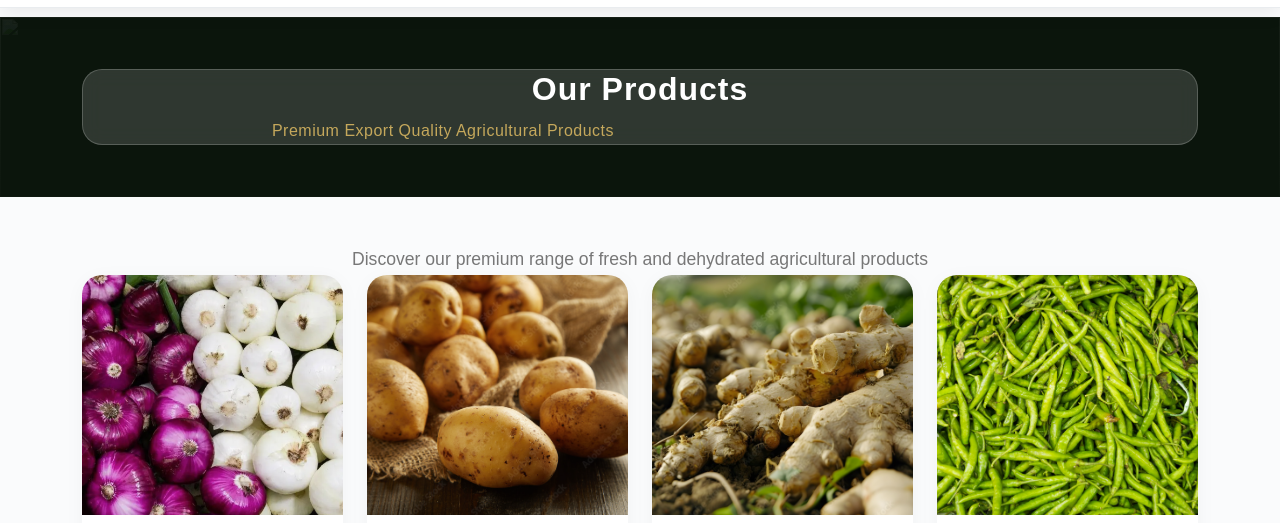
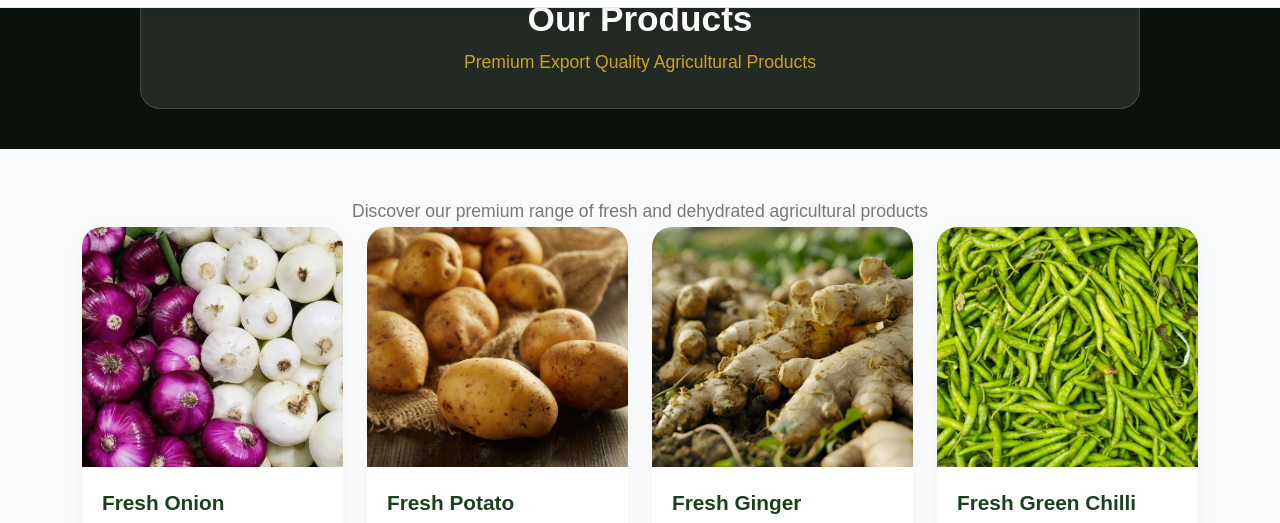
Before and after one commit to sanskar-gholap/sg-overseas, a website: page public/products.html in a window 1280 px wide. Shown: the part 73-596 px from the top of the page. Drawn offline with nearby package versions, Linux system fonts and the light colour scheme.

Commit message:
Center hero title and subtitle in products page

```diff
--- a/public/products.html
+++ b/public/products.html
@@ -199,18 +199,17 @@ href="https://cdnjs.cloudflare.com/ajax/libs/font-awesome/6.6.0/css/all.min.css"
 </nav>
 <!-- ================= HERO ================= -->
 
-<section class="hero" style="height: 180px !important; min-height: 180px !important; display: flex; align-items: center; justify-content: center; margin-top: 90px; background-color: #0b150c !important; position: relative; overflow: hidden;">
+<!-- ================= HERO SECTION ================= -->
+<section style="background: #0b120c; padding: 40px 20px;">
+    <div class="container d-flex flex-column align-items-center justify-content-center text-center"
+         style="background: rgba(255, 255, 255, 0.1); border-radius: 20px; padding: 30px; border: 1px solid rgba(255, 255, 255, 0.15); max-width: 1000px; margin: 0 auto;">
 
-  <!-- Fallback background styling handles the look if the image is missing -->
-  <img src="images/products-banner.jpg" class="hero-image" style="position: absolute; top: 0; left: 0; width: 100%; height: 100%; object-fit: cover; z-index: 1; opacity: 0.3;">
-  <div class="overlay" style="position: absolute; inset: 0; background: linear-gradient(to bottom, rgba(11,21,12,0.8), rgba(11,21,12,0.95)); z-index: 2;"></div>
+        <h1 class="fw-bold text-white mb-2 text-center" style="font-size: 2.2rem;">Our Products</h1>
+        <p class="mb-0 text-center" style="color: #cca028; font-weight: 500; font-size: 1.1rem;">
+            Premium Export Quality Agricultural Products
+        </p>
 
-  <div class="container" style="position: relative; z-index: 3;">
-    <div class="hero-content text-center" style="padding: 0; margin: 0;">
-      <h1 style="color: #ffffff !important; margin: 0; font-size: 32px; font-weight: 700; letter-spacing: 1px;">Our Products</h1>
-      <p style="color: #c5a85c !important; margin: 8px 0 0 0; font-size: 16px; font-weight: 500; letter-spacing: 0.5px;">Premium Export Quality Agricultural Products</p>
     </div>
-  </div>
 </section>
 
 <!-- ================= PRODUCTS ================= -->
```
